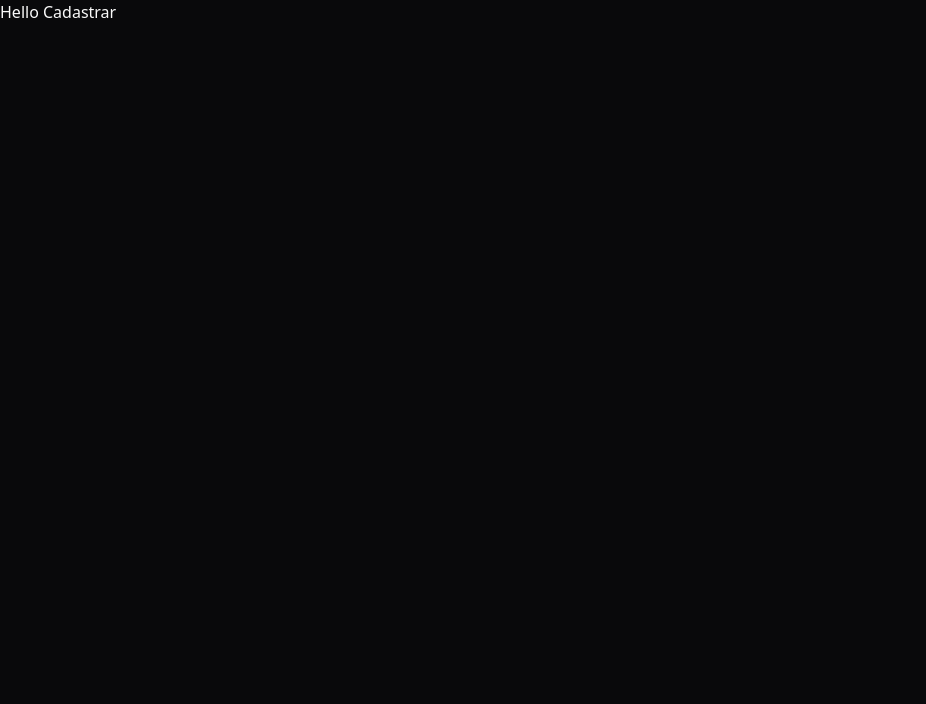
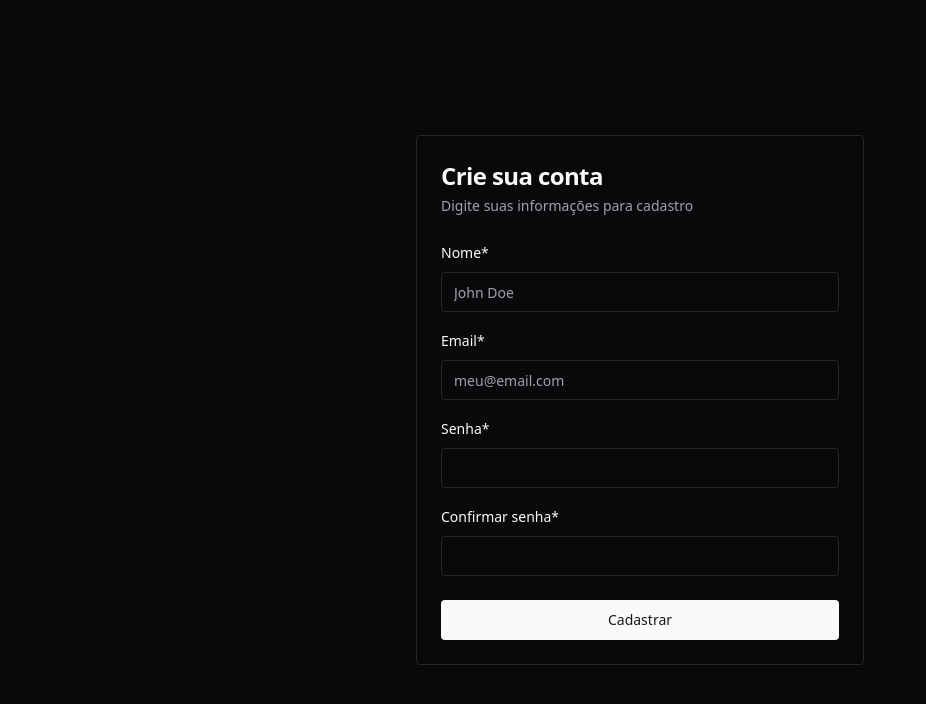
Before and after one commit to gh-johnny/gs-2-css, a React (Vite) app: page /cadastrar in a window 1280 px wide. Shown: the top 704 px of the page, without its empty margins (0-926 px from the left). Built offline with nearby package versions, Linux system fonts and the light colour scheme.

Commit message:
sign up with error handling

```diff
--- /dev/null
+++ b/src/constants/form.ts
@@ -0,0 +1,25 @@
+export const FORM_ERROR_REQUIRED_GENERIC = 'Este campo é obrigatório'
+
+export const FORM_MIN_REQUIRED_AMOUNT = 1
+
+export const FORM_MAX_CHAR = 128
+
+export const FORM_ERROR_TOO_LONG = `Muito longo (+${FORM_MAX_CHAR} caracteres)`
+
+export const FORM_MIN_PASS_CHAR = 8
+
+export const FORM_ERROR_TOO_SHORT = `Ao menos ${FORM_MIN_PASS_CHAR} caracteres são necessários`
+
+export const FORM_ERROR_INVALID_EMAIL = 'Email inválido'
+
+export const FORM_ERROR_PASSWORDS_MUST_MATCH = 'Senhas precisam ser iguais'
+
+export const FORM_ERROR_AT_LEAST_ONE_UPPER = 'Ao menos um caracter maiúsculo é necessário (ABC)'
+
+export const FORM_ERROR_AT_LEAST_ONE_LOWER = 'Ao menos um caracter minúsculo é necessário (abc)'
+
+export const FORM_ERROR_AT_LEAST_ONE_NUMBER = 'Deve conter número (1)'
+
+export const FORM_ERROR_AT_LEAST_ONE_SPECIAL_CHAR = 'Deve conter um caractere especial (!@#)'
+
+export const FORM_ERROR_NO_SPACES_ALLOWED = 'Não pode conter espaços'
--- /dev/null
+++ b/src/constants/regex.ts
@@ -0,0 +1,9 @@
+export const REGEX_UPPERCASE = /[A-Z]/
+
+export const REGEX_LOWERCASE = /[a-z]/
+
+export const REGEX_NUMBER = /\d/
+
+export const REGEX_SPECIAL_CHAR = /[!@#$%^&*(),.?":{}|<>]/
+
+export const REGEX_SPACES = /\s/
--- a/src/index.css
+++ b/src/index.css
@@ -18,7 +18,7 @@
         --muted-foreground: 240 5% 64.9%;
         --accent: 240 3.7% 15.9%;
         --accent-foreground: 0 0% 98%;
-        --destructive: 0 62.8% 30.6%;
+        --destructive: 350 96% 43%;
         --destructive-foreground: 0 0% 98%;
         --border: 240 3.7% 15.9%;
         --input: 240 3.7% 15.9%;
--- a/src/routes/Cadastrar.tsx
+++ b/src/routes/Cadastrar.tsx
@@ -1,7 +1,112 @@
-export default function Cadastrar(){
+import { Button } from "@/components/ui/button"
+import { Card, CardContent, CardDescription, CardFooter, CardHeader, CardTitle } from "@/components/ui/card"
+import { Input } from "@/components/ui/input"
+import { InputError } from "@/components/ui/input-error"
+import { Label } from "@/components/ui/label"
+import { Show } from "@/components/utils/show"
+import { cadastroSchema, TCadastroSchema } from "@/schemas/cadastro-schema"
+import { toBoolean } from "@/utils/toBoolean"
+import { zodResolver } from "@hookform/resolvers/zod"
+import { useForm } from "react-hook-form"
+
+export default function Cadastrar() {
+
+    const { register, handleSubmit, formState: { isSubmitting, errors } } = useForm<TCadastroSchema>({
+        resolver: zodResolver(cadastroSchema)
+    })
+
+    const onSubmit = async (data: TCadastroSchema) => {
+        console.log(data)
+    }
+
+    const errorInputNameExists = toBoolean(errors && errors.name?.message)
+    const errorInputEmailExists = toBoolean(errors && errors.email?.message)
+    const errorInputPasswordExists = toBoolean(errors && errors.password?.message)
+    const errorInputConfirmPasswordExists = toBoolean(errors && errors.confirmPassword?.message)
+
     return (
-		<>
-			<h1>Hello Cadastrar</h1>
-		</>
-	)
+        <div className="min-h-screen flex items-center justify-center p-4">
+            <Card className="w-full max-w-md rounded">
+                <form onSubmit={handleSubmit(onSubmit)}>
+                    <CardHeader className="space-y-1">
+                        <CardTitle className="text-2xl font-bold">Crie sua conta</CardTitle>
+                        <CardDescription>Digite suas informações para cadastro</CardDescription>
+                    </CardHeader>
+                    <CardContent className="space-y-4">
+                        <div className="space-y-2 relative">
+                            <Show
+                                when={errorInputNameExists}
+                                content={
+                                    <InputError>{errors.name?.message}</InputError>
+                                }
+                            />
+                            <Label htmlFor="name">Nome*</Label>
+                            <Input
+                                {...register('name')}
+                                className="rounded"
+                                id="name"
+                                placeholder="John Doe"
+                            />
+                        </div>
+                        <div className="space-y-2 relative">
+                            <Show
+                                when={errorInputEmailExists}
+                                content={
+                                    <InputError>{errors.email?.message}</InputError>
+                                }
+                            />
+                            <Label htmlFor="email">Email*</Label>
+                            <Input
+                                {...register('email')}
+                                className="rounded"
+                                id="email"
+                                type="email"
+                                placeholder="meu@email.com"
+                            />
+                        </div>
+                        <div className="space-y-2 relative">
+                            <Show
+                                when={errorInputPasswordExists}
+                                content={
+                                    <InputError>{errors.password?.message}</InputError>
+                                }
+                            />
+                            <Label htmlFor="password">Senha*</Label>
+                            <Input
+                                {...register('password')}
+                                className="rounded"
+                                id="password"
+                                type="password"
+                            />
+                        </div>
+                        <div className="space-y-2 relative">
+                            <Show
+                                when={errorInputConfirmPasswordExists}
+                                content={
+                                    <InputError>{errors.confirmPassword?.message}</InputError>
+                                }
+                            />
+                            <Label htmlFor="confirm-password">Confirmar senha*</Label>
+                            <Input
+                                {...register('confirmPassword')}
+                                className="rounded"
+                                id="confirm-password"
+                                type="password"
+                            />
+                        </div>
+                    </CardContent>
+                    <CardFooter>
+                        <Button
+                            type="submit"
+                            disabled={isSubmitting}
+                            className="w-full rounded"
+                            onClick={() => console.log({ errors })}
+                        >
+                            Cadastrar
+                        </Button>
+                    </CardFooter>
+                </form>
+            </Card>
+        </div>
+    )
 }
```
Also changed, not shown: package.json (+6 -1 lines), 1 other file (tests, documents, lock files or other folders).
